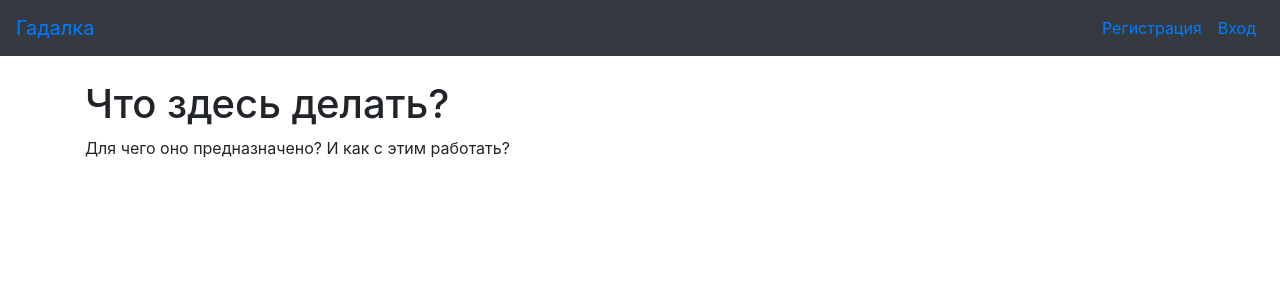
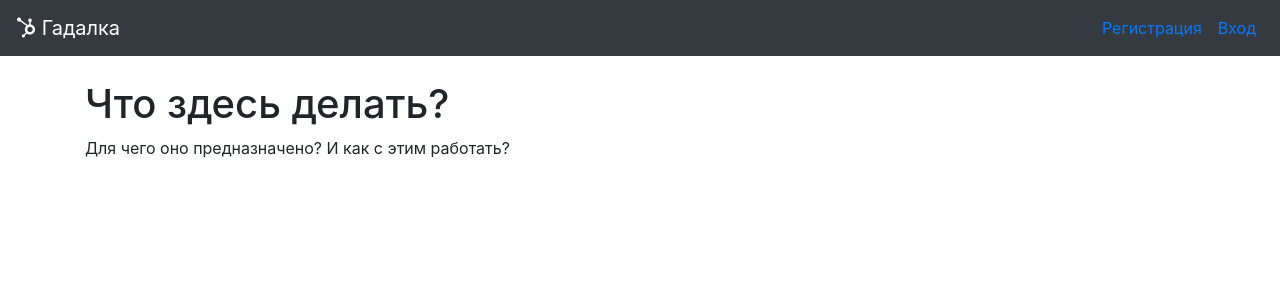
Before and after one commit to koe4toto/gadalka, a Flask app: page /about in a window 1280 px wide. Shown: the top 300 px of the page. Run offline with Flask 2, Linux system fonts and the light colour scheme; some libraries are stand-ins or nearby versions.

Commit message:
Иконка

```diff
--- a/templates/includes/_navbar.html
+++ b/templates/includes/_navbar.html
@@ -1,8 +1,8 @@
 <nav class="navbar navbar-expand-md navbar-dark bg-dark sticky-top">
   {% if session.logged_in %}
-  <a class="navbar-brand" href="/dashboard">Гадалка</a>
+  <a class="navbar-brand" href="/dashboard"><i class="fab fa-hubspot"></i> Гадалка</a>
   {% else %}
-  <li class="navbar-brand"><a href="/">Гадалка</a></li>
+  <a class="navbar-brand" href="/"><i class="fab fa-hubspot"></i> Гадалка</></a>
   {% endif %}
   <button class="navbar-toggler" type="button" data-toggle="collapse" data-target="#navbarsExampleDefault" aria-controls="navbarsExampleDefault" aria-expanded="false" aria-label="Toggle navigation">
     <span class="navbar-toggler-icon"></span>
```
